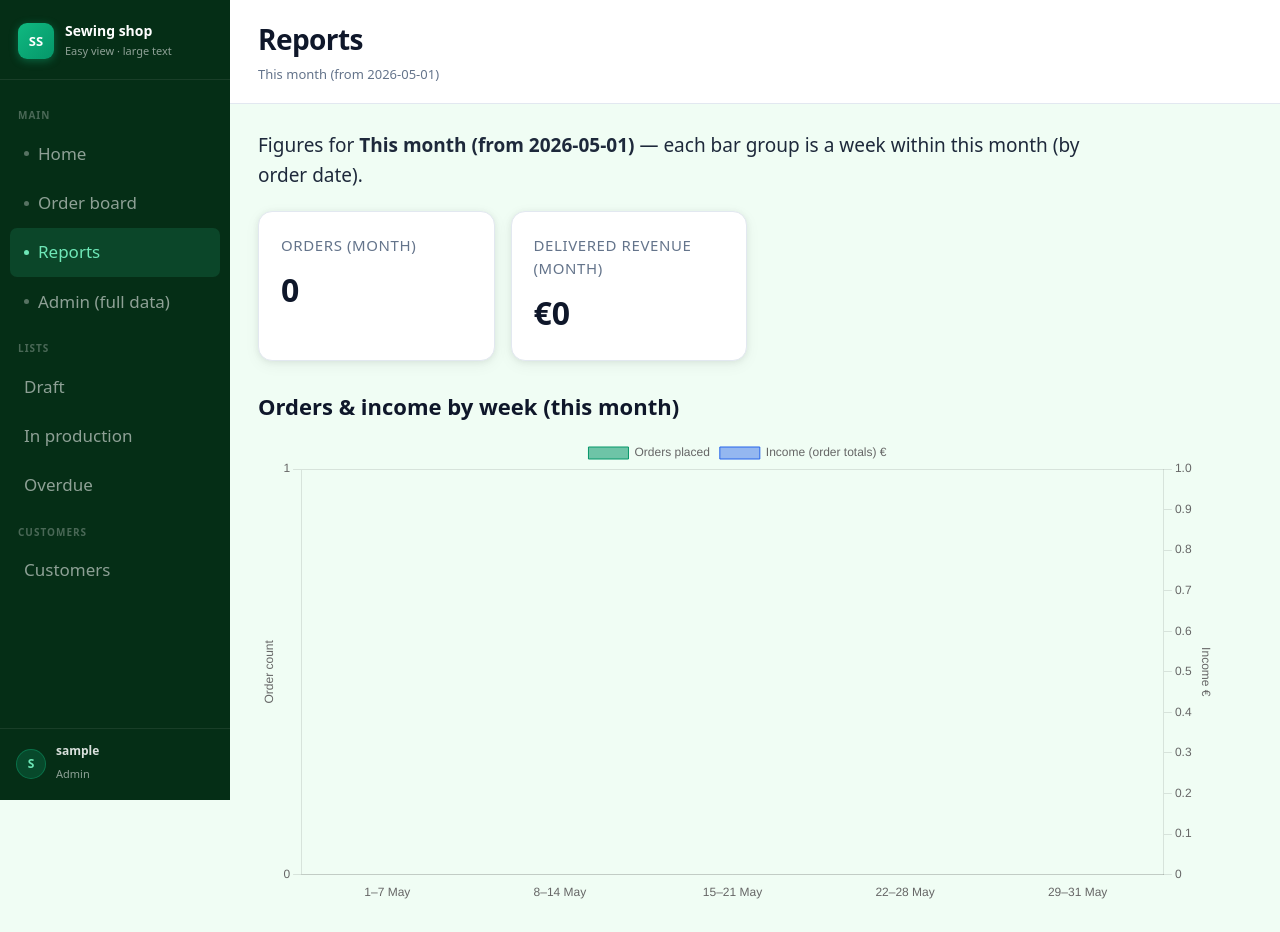
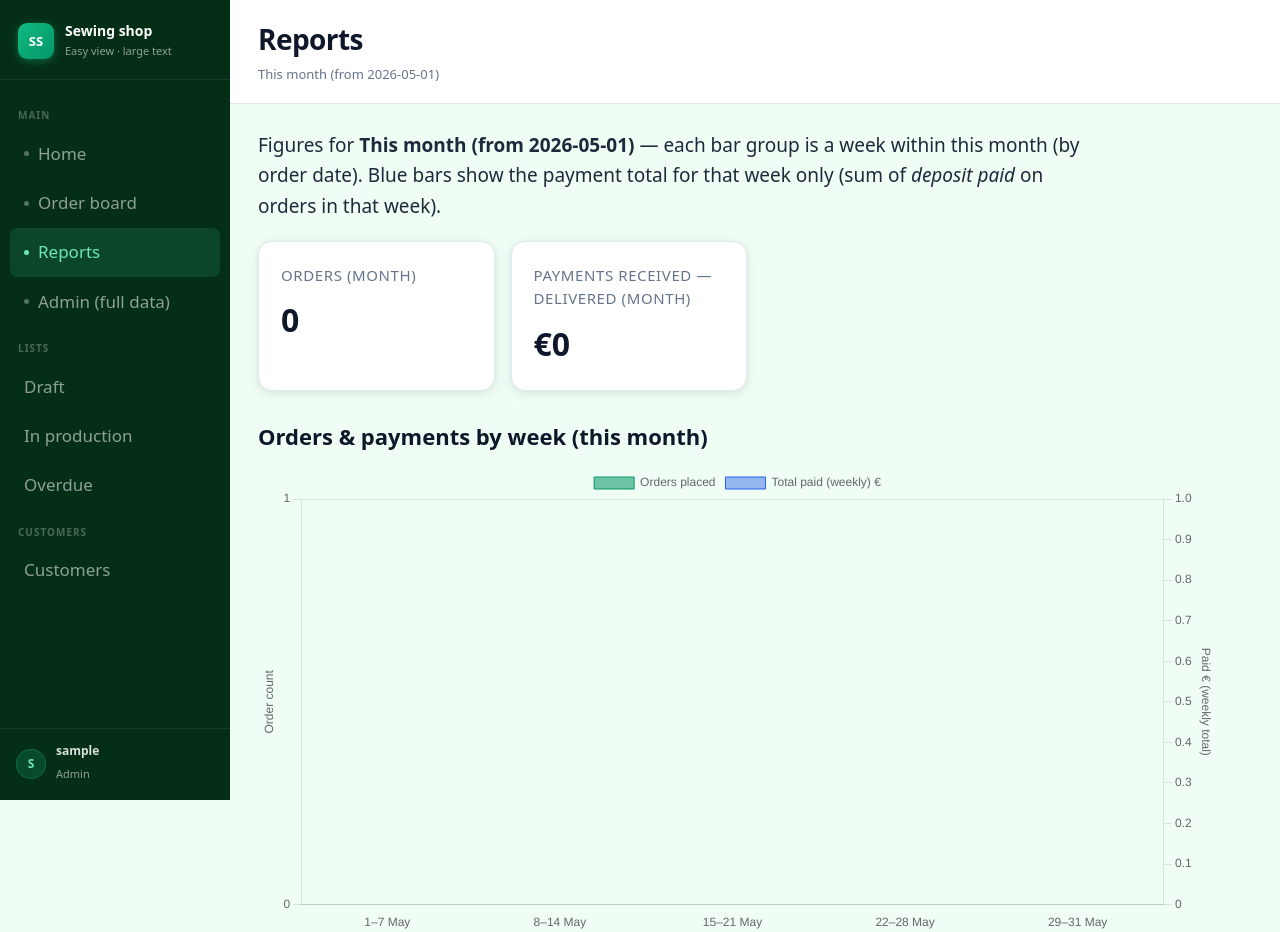
Before and after one commit to Thecoolss/DB_Sewing, a Django app: page /reports/ in a window 1280 px wide. Shown: the top 932 px of the page. Run offline with Django 5.2, Linux system fonts and the light colour scheme; the visitor is signed in with stand-in values (Sample User, id 1); data that the repository does not hold is empty.

Commit message:
Add fixes for pricing calculation and report

```diff
--- a/shop/views.py
+++ b/shop/views.py
@@ -1,7 +1,5 @@
 from calendar import monthrange
 from datetime import date, timedelta
-from decimal import Decimal
-
 from django.contrib import messages
 from django.contrib.admin.views.decorators import staff_member_required
 from django.db.models import Count, Sum
@@ -182,12 +180,11 @@ def reports_dashboard(request):
     today = timezone.localdate()
     month_start = today.replace(day=1)
     orders_m = Order.objects.filter(order_date__gte=month_start)
-    revenue = (
+    delivered_revenue = (
         Order.objects.filter(
             status=Order.Status.DELIVERED,
             order_date__gte=month_start,
-            total_price__isnull=False,
-        ).aggregate(s=Sum("total_price"))["s"]
+        ).aggregate(s=Sum("deposit_paid"))["s"]
         or 0
     )
     labels = dict(Order.Status.choices)
@@ -201,13 +198,12 @@ def reports_dashboard(request):
         label = f"{start_d.day}–{end_d.day} {start_d.strftime('%b')}"
         w_orders = Order.objects.filter(order_date__range=(start_d, end_d))
         n_orders = w_orders.count()
-        raw_inc = w_orders.aggregate(s=Sum("total_price"))["s"]
-        income = float(raw_inc or Decimal("0"))
+        week_payments = w_orders.aggregate(s=Sum("deposit_paid"))["s"] or 0
         weekly_rows.append(
             {
                 "label": label,
                 "orders": n_orders,
-                "income": income,
+                "week_payments": float(week_payments),
             }
         )
 
@@ -217,7 +213,7 @@ def reports_dashboard(request):
         "page_subtitle": f"This month (from {month_start})",
         "today": today,
         "order_count_month": orders_m.count(),
-        "delivered_revenue": revenue,
+        "delivered_revenue": delivered_revenue,
         "by_status_chart": by_status_chart,
         "weekly_chart": weekly_rows,
     }
--- a/templates/shop/reports.html
+++ b/templates/shop/reports.html
@@ -5,20 +5,19 @@
 {% block page_title %}{{ page_title }}{% endblock page_title %}
 
 {% block content %}
-<p class="lead-text">Figures for <strong>{{ page_subtitle }}</strong> — each bar group is a week within this month (by order date).</p>
-
+<p class="lead-text">Figures for <strong>{{ page_subtitle }}</strong> — each bar group is a week within this month (by order date). Blue bars show the payment total for that week only (sum of <em>deposit paid</em> on orders in that week).</p>
 <div class="report-cards">
     <div class="report-card">
         <div class="report-label">Orders (month)</div>
         <div class="report-value">{{ order_count_month }}</div>
     </div>
     <div class="report-card">
-        <div class="report-label">Delivered revenue (month)</div>
+        <div class="report-label">Payments received — delivered (month)</div>
         <div class="report-value">€{{ delivered_revenue }}</div>
     </div>
 </div>
 
-<h3 class="section-heading">Orders &amp; income by week (this month)</h3>
+<h3 class="section-heading">Orders &amp; payments by week (this month)</h3>
 {{ weekly_chart|json_script:"weekly-chart-data" }}
 <div class="chart-wrap chart-wrap-wide">
     <canvas id="weeklyChart" width="700" height="340" aria-label="Orders and income by week"></canvas>
@@ -50,8 +49,8 @@
                         yAxisID: 'y',
                     },
                     {
-                        label: 'Income (order totals) €',
-                        data: weeklyRaw.map(function (r) { return r.income; }),
+                        label: 'Total paid (weekly) €',
+                        data: weeklyRaw.map(function (r) { return r.week_payments; }),
                         backgroundColor: 'rgba(37, 99, 235, 0.45)',
                         borderColor: 'rgba(37, 99, 235, 1)',
                         borderWidth: 1,
@@ -69,7 +68,7 @@
                             footer: function (items) {
                                 if (!items.length) return '';
                                 return items.some(function (i) { return i.datasetIndex === 1; })
-                                    ? 'Income = sum of order totals (€) for orders placed in that week.'
+                                    ? 'Weekly sum of deposit paid (€) for orders placed in that week only.'
                                     : '';
                             },
                         },
@@ -89,7 +88,7 @@
                         position: 'right',
                         beginAtZero: true,
                         grid: { drawOnChartArea: false },
-                        title: { display: true, text: 'Income €' },
+                        title: { display: true, text: 'Paid € (weekly total)' },
                     },
                 },
             },
```
Also changed, not shown: shop/admin.py (+7 -1 lines).
